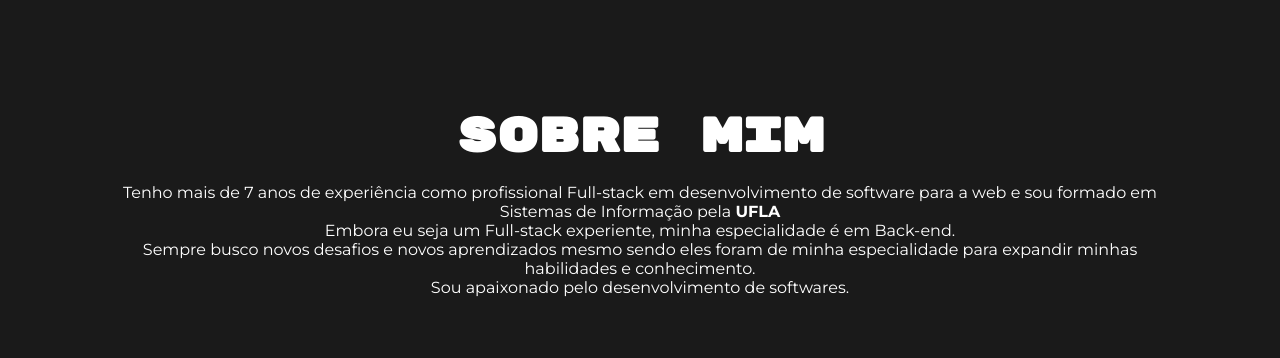
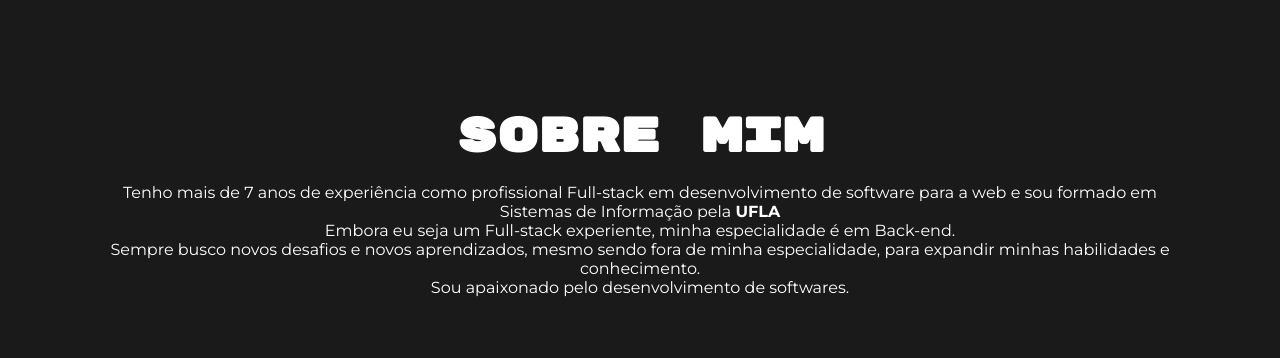
Before and after one commit to MarcioNarciso/homepage, a website built with Vite: page index.html in a window 1280 px wide. Shown: the part 1467-1825 px from the top of the page. Built offline with nearby package versions, Linux system fonts and the light colour scheme; a web font is replaced by a local one.

Commit message:
fix: corrigindo texto "sobre mim".

```diff
--- a/index.html
+++ b/index.html
@@ -102,8 +102,8 @@
                         Embora eu seja um Full-stack experiente, minha especialidade é em Back-end.
                     </p>
                     <p>
-                        Sempre busco novos desafios e novos aprendizados mesmo
-                        sendo eles foram de minha especialidade para expandir
+                        Sempre busco novos desafios e novos aprendizados, mesmo
+                        sendo fora de minha especialidade, para expandir
                         minhas habilidades e conhecimento.
                     </p>
                     <p>
```
